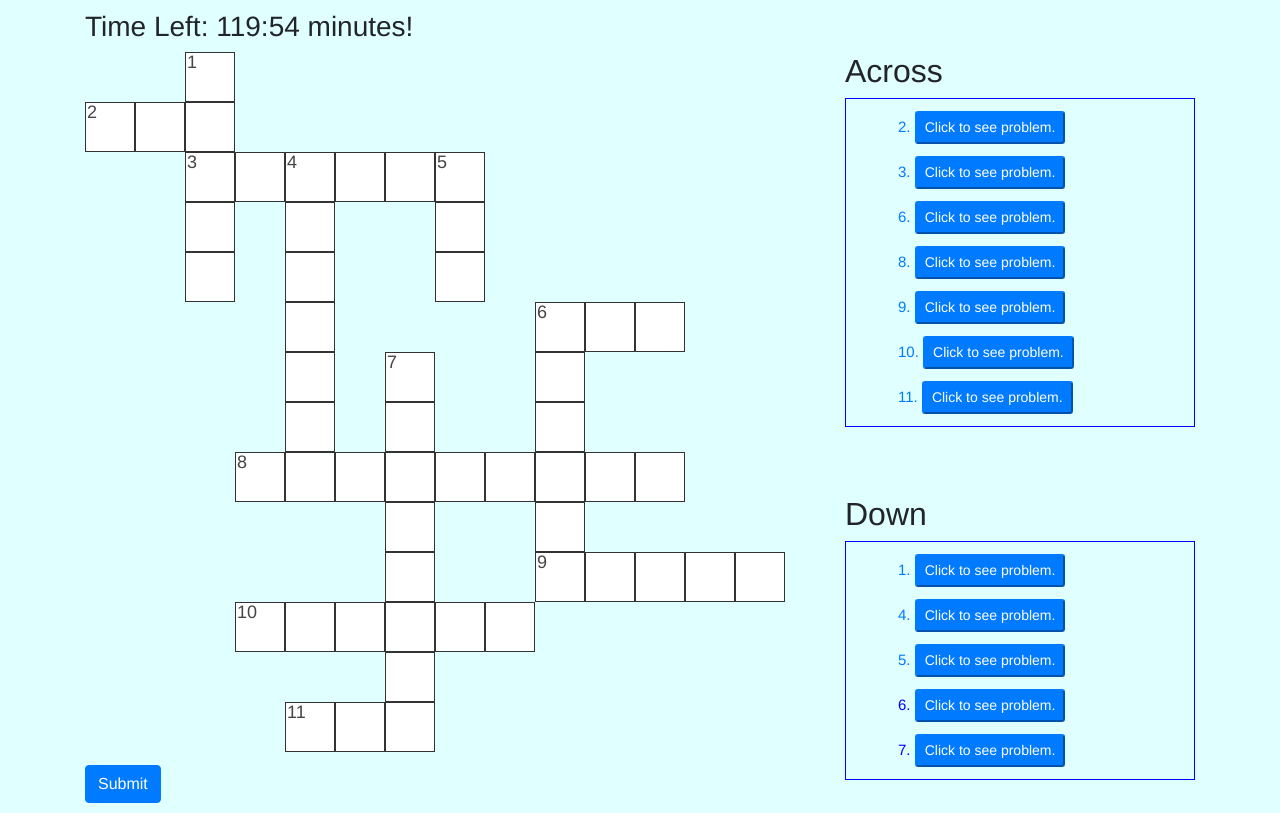
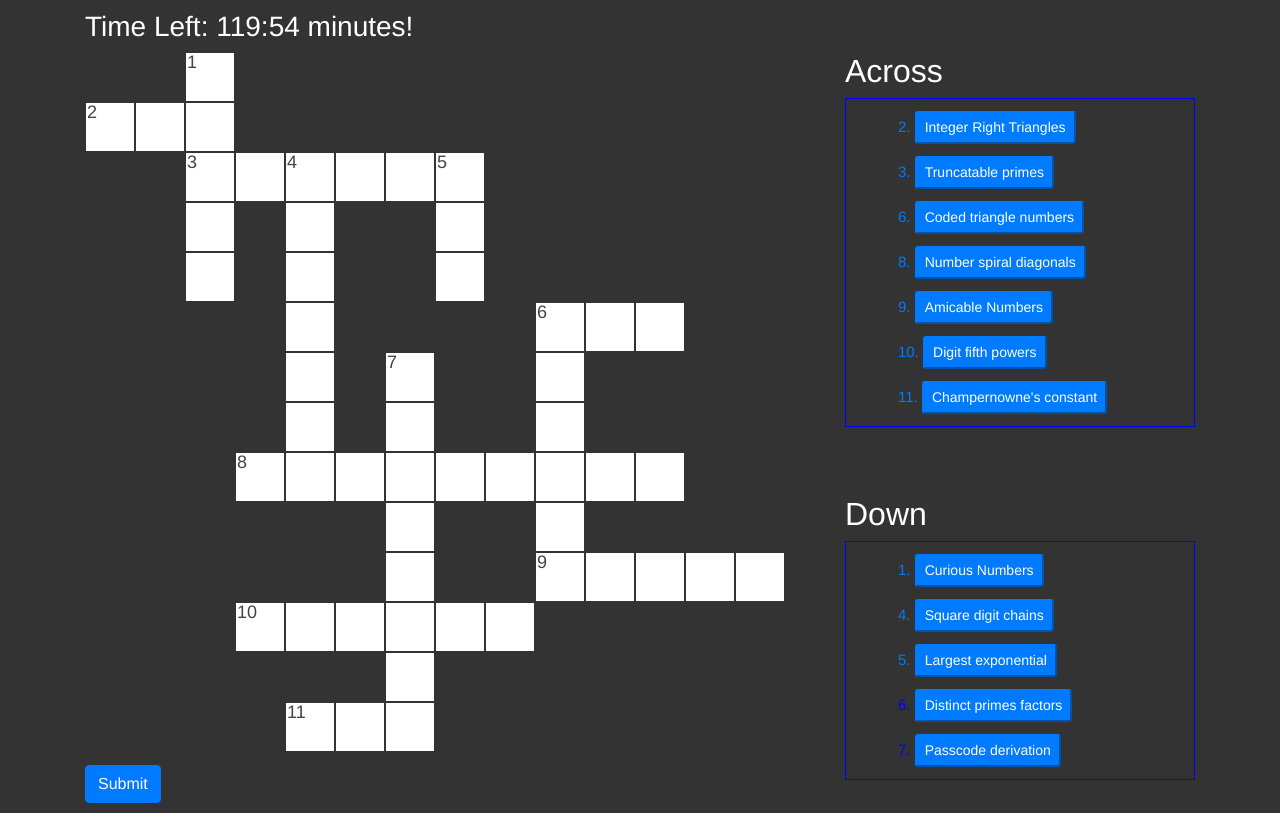
Before and after one commit to rkwap/ccs-crossword, a Django app: page /play/ in a window 1280 px wide. Run offline with Django 3.2, Linux system fonts and the light colour scheme; the visitor is signed in with stand-in values (Sample User, id 1); data comes from the database, SQL or seed files in the repository; some libraries are stand-ins or nearby versions.

Commit message:
Update start.html

```diff
--- a/quiz/templates/start.html
+++ b/quiz/templates/start.html
@@ -27,11 +27,15 @@ document.onkeypress = stopRKey;
 			Default puzzle styling
 		*/
 		body {
-			background-color: lightcyan;
+			background-color: #333;
 			font: 62.5%/1.3em Helvetica, sans-serif;
 			width: 90.3%;
 			margin: 10px auto;
 			zoom: 1;
+		}
+
+		h2,h3 {
+			color: white;
 		}
 
 
@@ -475,7 +479,7 @@ document.onkeypress = stopRKey;
 
 				<h2>Across</h2>
 				<ul id="across" style="border: 1px solid blue">
-						<li tabindex="1" data-position="0"><a href="">2. </a><button class="btn-primary btn-sm" data-toggle="modal" data-target="#myModal1" style="cursor: pointer">Click to see problem.</button></li>
+						<li tabindex="1" data-position="0"><a href="">2. </a><button class="btn-primary btn-sm" data-toggle="modal" data-target="#myModal1" style="cursor: pointer">Integer Right Triangles</button></li>
 						<!-- Modal -->
 						<div class="modal fade" id="myModal1" role="dialog">
 							<div class="modal-dialog modal-lg">
@@ -503,7 +507,7 @@ document.onkeypress = stopRKey;
 
 
 
-					<li tabindex="1" data-position="3"><a href="">3. </a><button class="btn-primary btn-sm" data-toggle="modal" data-target="#myModal2"> Click to see problem. </button></li>
+					<li tabindex="1" data-position="3"><a href="">3. </a><button class="btn-primary btn-sm" data-toggle="modal" data-target="#myModal2"> Truncatable primes </button></li>
 					<!-- Modal -->
 						<div class="modal fade" id="myModal2" role="dialog">
 							<div class="modal-dialog modal-lg">
@@ -528,7 +532,7 @@ document.onkeypress = stopRKey;
 							</div>
 							</div>
 						</div>
-					<li tabindex="1" data-position="5"><a href="">6. </a><button class="btn-primary btn-sm" data-toggle="modal" data-target="#myModal3" style="cursor: pointer">Click to see problem.</button></li>
+					<li tabindex="1" data-position="5"><a href="">6. </a><button class="btn-primary btn-sm" data-toggle="modal" data-target="#myModal3" style="cursor: pointer"> Coded triangle numbers </button></li>
 					<!-- Modal -->
 						<div class="modal fade" id="myModal3" role="dialog">
 							<div class="modal-dialog modal-lg">
@@ -548,7 +552,7 @@ document.onkeypress = stopRKey;
 						</div>
 </div>
 
-					<li tabindex="1" data-position="8"><a href="">8. </a><button class="btn-primary btn-sm" data-toggle="modal" data-target="#myModal4" style="cursor: pointer">Click to see problem.</button></li>
+					<li tabindex="1" data-position="8"><a href="">8. </a><button class="btn-primary btn-sm" data-toggle="modal" data-target="#myModal4" style="cursor: pointer"> Number spiral diagonals </button></li>
 					<!-- Modal -->
 						<div class="modal fade" id="myModal4" role="dialog">
 							<div class="modal-dialog modal-lg">
@@ -571,7 +575,7 @@ document.onkeypress = stopRKey;
 							</div>
 							</div>
 						</div>
-					<li tabindex="1" data-position="10"><a href="">9. </a><button class="btn-primary btn-sm" data-toggle="modal" data-target="#myModal5" style="cursor: pointer">Click to see problem.</button></li>
+					<li tabindex="1" data-position="10"><a href="">9. </a><button class="btn-primary btn-sm" data-toggle="modal" data-target="#myModal5" style="cursor: pointer"> Amicable Numbers </button></li>
 					<!-- Modal -->
 						<div class="modal fade" id="myModal5" role="dialog">
 							<div class="modal-dialog modal-lg">
@@ -590,7 +594,7 @@ If d(<i>a</i>) = <i>b</i> and d(<i>b</i>) = <i>a</i>, where <i>a</i> ≠ <i>b</i
 							</div>
 							</div>
 						</div>
-					<li tabindex="1" data-position="13" class=""><a href="">10. </a><button class="btn-primary btn-sm" data-toggle="modal" data-target="#myModal6" style="cursor: pointer">Click to see problem.</button></li>
+					<li tabindex="1" data-position="13" class=""><a href="">10. </a><button class="btn-primary btn-sm" data-toggle="modal" data-target="#myModal6" style="cursor: pointer"> Digit fifth powers </button></li>
 					<!-- Modal -->
 						<div class="modal fade" id="myModal6" role="dialog">
 							<div class="modal-dialog modal-lg">
@@ -614,7 +618,7 @@ If d(<i>a</i>) = <i>b</i> and d(<i>b</i>) = <i>a</i>, where <i>a</i> ≠ <i>b</i
 							</div>
 							</div>
 						</div></li>
-					<li tabindex="1" data-position="16"><a href="">11. </a><button class="btn-primary btn-sm" data-toggle="modal" data-target="#myModal7" style="cursor: pointer">Click to see problem.</button></li>
+					<li tabindex="1" data-position="16"><a href="">11. </a><button class="btn-primary btn-sm" data-toggle="modal" data-target="#myModal7" style="cursor: pointer"> Champernowne's constant </button></li>
 					<!-- Modal -->
 						<div class="modal fade" id="myModal7" role="dialog">
 							<div class="modal-dialog modal-lg">
@@ -642,7 +646,7 @@ If d(<i>a</i>) = <i>b</i> and d(<i>b</i>) = <i>a</i>, where <i>a</i> ≠ <i>b</i
 
 				<h2>Down</h2>
 				<ul id="down" style="border: 1px solid blue;">
-					<li tabindex="1" data-position="1"><a href="">1. </a><button class="btn-primary btn-sm" data-toggle="modal" data-target="#myModal8" style="cursor: pointer">Click to see problem.</button></li>
+					<li tabindex="1" data-position="1"><a href="">1. </a><button class="btn-primary btn-sm" data-toggle="modal" data-target="#myModal8" style="cursor: pointer"> Curious Numbers </button></li>
 					<!-- Modal -->
 						<div class="modal fade" id="myModal8" role="dialog">
 							<div class="modal-dialog modal-lg">
@@ -662,7 +666,7 @@ If d(<i>a</i>) = <i>b</i> and d(<i>b</i>) = <i>a</i>, where <i>a</i> ≠ <i>b</i
 							</div>
 							</div>
 						</div></li>
-					<li tabindex="1" data-position="2"><a href="">4. </a><button class="btn-primary btn-sm" data-toggle="modal" data-target="#myModal9" style="cursor: pointer">Click to see problem.</button></li>
+					<li tabindex="1" data-position="2"><a href="">4. </a><button class="btn-primary btn-sm" data-toggle="modal" data-target="#myModal9" style="cursor: pointer"> Square digit chains </button></li>
 					<!-- Modal -->
 						<div class="modal fade" id="myModal9" role="dialog">
 							<div class="modal-dialog modal-lg">
@@ -685,7 +689,7 @@ If d(<i>a</i>) = <i>b</i> and d(<i>b</i>) = <i>a</i>, where <i>a</i> ≠ <i>b</i
 							</div>
 							</div>
 						</div></li>
-					<li tabindex="1" data-position="4"><a href="">5. </a><button class="btn-primary btn-sm" data-toggle="modal" data-target="#myModal10" style="cursor: pointer">Click to see problem.</button></li>
+					<li tabindex="1" data-position="4"><a href="">5. </a><button class="btn-primary btn-sm" data-toggle="modal" data-target="#myModal10" style="cursor: pointer"> Largest exponential </button></li>
 					<!-- Modal -->
 						<div class="modal fade" id="myModal10" role="dialog">
 							<div class="modal-dialog modal-lg">
@@ -705,7 +709,7 @@ If d(<i>a</i>) = <i>b</i> and d(<i>b</i>) = <i>a</i>, where <i>a</i> ≠ <i>b</i
 							</div>
 							</div>
 						</div></li>
-					<li tabindex="1" data-position="6"><a>6. </a><button class="btn-primary btn-sm" data-toggle="modal" data-target="#myModal11" style="cursor: pointer">Click to see problem.</button></li>
+					<li tabindex="1" data-position="6"><a>6. </a><button class="btn-primary btn-sm" data-toggle="modal" data-target="#myModal11" style="cursor: pointer"> Distinct primes factors </button></li>
 					<!-- Modal -->
 						<div class="modal fade" id="myModal11" role="dialog">
 							<div class="modal-dialog modal-lg">
@@ -726,7 +730,7 @@ If d(<i>a</i>) = <i>b</i> and d(<i>b</i>) = <i>a</i>, where <i>a</i> ≠ <i>b</i
 							</div>
 							</div>
 						</div></li>
-					<li tabindex="1" data-position="7"><a>7. </a><button class="btn-primary btn-sm" data-toggle="modal" data-target="#myModal12" style="cursor: pointer">Click to see problem.</button></li>
+					<li tabindex="1" data-position="7"><a>7. </a><button class="btn-primary btn-sm" data-toggle="modal" data-target="#myModal12" style="cursor: pointer"> Passcode derivation </button></li>
 					<!-- Modal -->
 						<div class="modal fade" id="myModal12" role="dialog">
 							<div class="modal-dialog modal-lg">
```
